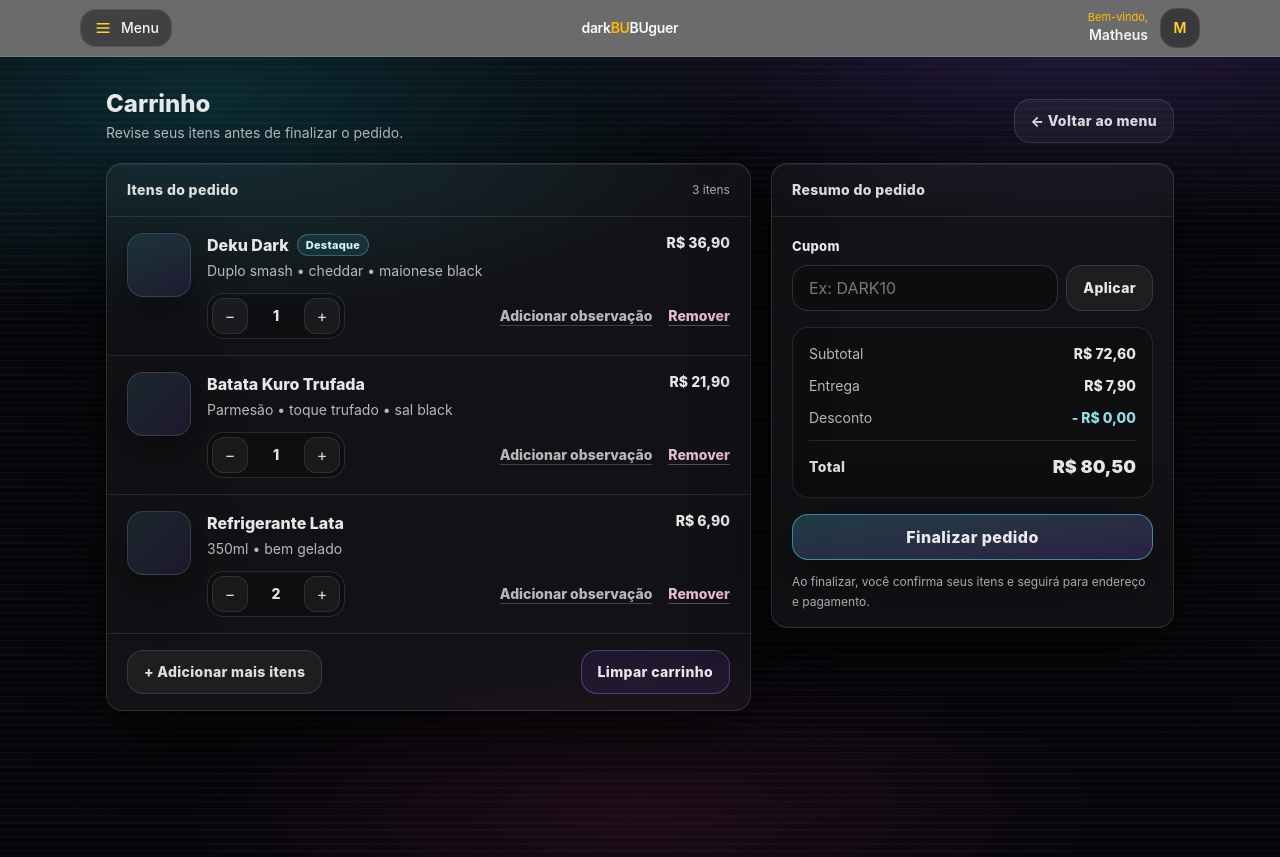
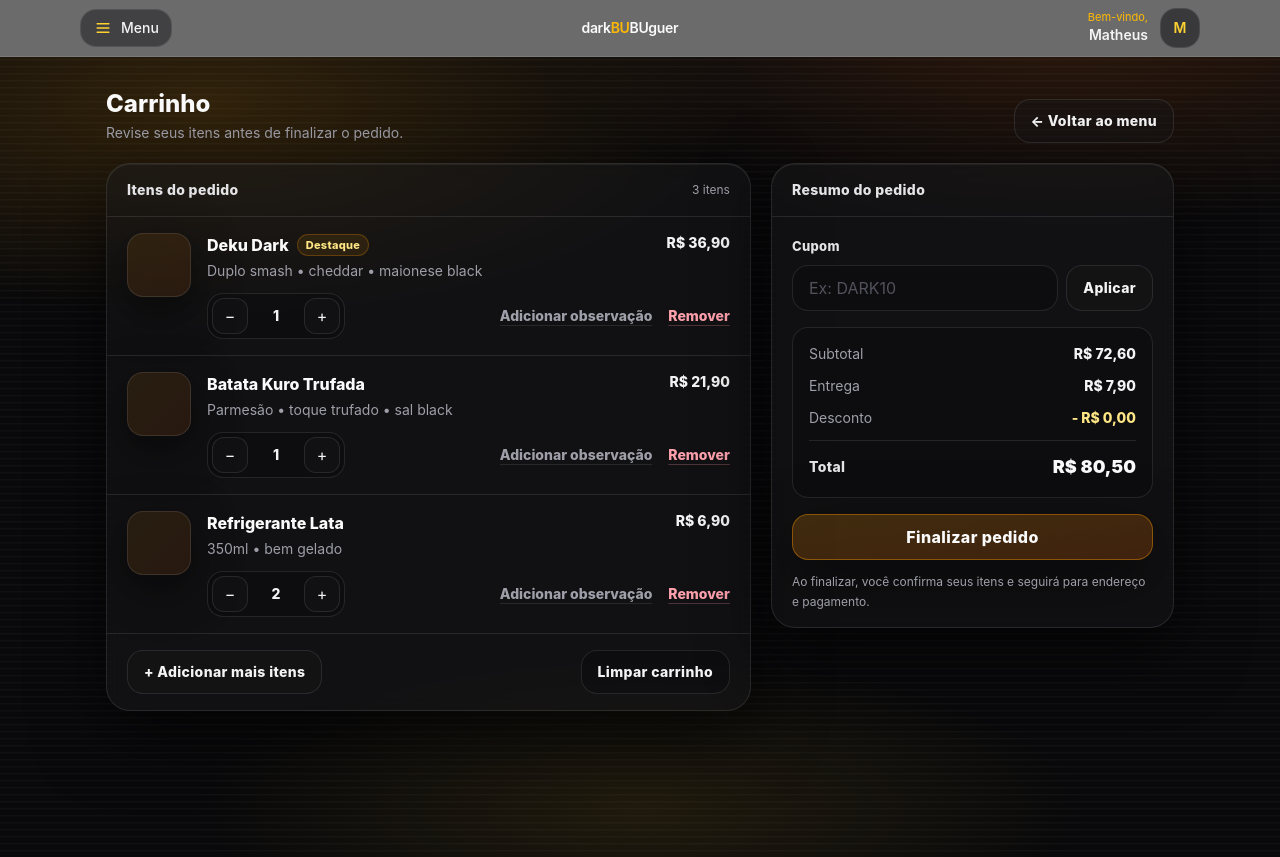
Before and after one commit to pachecx/Dark_Burguer, a React (Vite) app: page / in a window 1280 px wide. Built offline with nearby package versions, Linux system fonts and the light colour scheme.

Commit message:
style(ui): align pages with darkBUguer theme

```diff
--- a/src/pages/CartItem.tsx
+++ b/src/pages/CartItem.tsx
@@ -35,19 +35,19 @@ const cartItems: CartItem[] = [
 ];
 
 const Badge = ({ children }: { children: React.ReactNode }) => (
-  <span className="inline-flex items-center rounded-full border border-cyan-300/30 bg-cyan-300/10 px-2 py-0.5 text-[11px] font-extrabold tracking-wide text-cyan-100">
+  <span className="inline-flex items-center rounded-full border border-amber-500/25 bg-amber-500/10 px-2 py-0.5 text-[11px] font-extrabold tracking-wide text-amber-200">
     {children}
   </span>
 );
 
 export default function Carrinho() {
   return (
-    <div className="relative min-h-screen overflow-hidden bg-[#07070b] text-white/90">
+    <div className="relative min-h-screen overflow-hidden bg-zinc-950 text-zinc-100">
       {/* BG */}
       <div
         aria-hidden="true"
         className="pointer-events-none absolute -inset-10
-          bg-[radial-gradient(900px_360px_at_18%_10%,rgba(34,211,238,.18),transparent_60%),radial-gradient(900px_360px_at_82%_0%,rgba(139,92,246,.22),transparent_60%),radial-gradient(700px_240px_at_50%_90%,rgba(255,59,129,.10),transparent_65%),repeating-linear-gradient(180deg,rgba(255,255,255,.032)_0px,rgba(255,255,255,.032)_1px,transparent_2px,transparent_7px)]
+          bg-[radial-gradient(900px_360px_at_18%_10%,rgba(245,158,11,.18),transparent_60%),radial-gradient(900px_360px_at_82%_0%,rgba(249,115,22,.16),transparent_60%),radial-gradient(700px_240px_at_50%_90%,rgba(251,191,36,.10),transparent_65%),repeating-linear-gradient(180deg,rgba(255,255,255,.030)_0px,rgba(255,255,255,.030)_1px,transparent_2px,transparent_7px)]
           opacity-95"
       />
 
@@ -55,31 +55,33 @@ export default function Carrinho() {
         {/* Header */}
         <header className="mb-5 flex flex-col gap-3 sm:flex-row sm:items-end sm:justify-between">
           <div>
-            <h1 className="text-2xl font-extrabold leading-tight">Carrinho</h1>
-            <p className="mt-1 text-sm text-white/70">
+            <h1 className="text-2xl font-extrabold leading-tight text-zinc-50">
+              Carrinho
+            </h1>
+            <p className="mt-1 text-sm text-zinc-400">
               Revise seus itens antes de finalizar o pedido.
             </p>
           </div>
 
           <button
             type="button"
-            className="cursor-pointer h-11 w-full rounded-2xl border border-white/12 bg-white/5 px-4 text-sm font-extrabold tracking-wide text-white/85
-              transition hover:-translate-y-px hover:border-cyan-300/40 hover:bg-white/10
+            className="cursor-pointer h-11 w-full rounded-2xl border border-white/10 bg-zinc-900/40 px-4 text-sm font-extrabold tracking-wide text-zinc-100
+              transition hover:-translate-y-px hover:border-amber-500/25 hover:bg-zinc-900/60
               sm:w-auto"
           >
             ← Voltar ao menu
           </button>
         </header>
 
-        {/* Layout: empilha no mobile, 2 colunas no lg */}
+        {/* Layout */}
         <div className="grid gap-4 lg:grid-cols-[1.6fr_1fr] lg:gap-5">
           {/* Itens */}
-          <section className="rounded-2xl border border-white/12 bg-white/4.5 shadow-[0_22px_70px_rgba(0,0,0,.62),inset_0_1px_0_rgba(255,255,255,.06)] backdrop-blur">
+          <section className="rounded-3xl border border-white/10 bg-zinc-900/50 shadow-[0_22px_70px_rgba(0,0,0,.62),inset_0_1px_0_rgba(255,255,255,.06)] backdrop-blur">
             <div className="flex items-center justify-between border-b border-white/10 px-4 py-4 sm:px-5">
-              <p className="text-sm font-extrabold tracking-wide text-white/85">
+              <p className="text-sm font-extrabold tracking-wide text-zinc-200">
                 Itens do pedido
               </p>
-              <p className="text-xs text-white/65">{cartItems.length} itens</p>
+              <p className="text-xs text-zinc-400">{cartItems.length} itens</p>
             </div>
 
             <ul className="divide-y divide-white/10">
@@ -88,7 +90,7 @@ export default function Carrinho() {
                   <div className="flex gap-3 sm:gap-4">
                     {/* Thumb */}
                     <div
-                      className="h-14 w-14 shrink-0 rounded-2xl border border-white/12 bg-linear-to-br from-cyan-300/10 to-violet-500/10
+                      className="h-14 w-14 shrink-0 rounded-2xl border border-white/10 bg-linear-to-br from-amber-500/10 to-orange-500/10
                         shadow-[0_14px_45px_rgba(0,0,0,.55)]
                         sm:h-16 sm:w-16"
                       aria-hidden="true"
@@ -99,17 +101,17 @@ export default function Carrinho() {
                       <div className="flex items-start justify-between gap-3">
                         <div className="min-w-0">
                           <div className="flex flex-wrap items-center gap-2">
-                            <p className="min-w-0 truncate text-base font-extrabold">
+                            <p className="min-w-0 truncate text-base font-extrabold text-zinc-50">
                               {item.name}
                             </p>
                             {item.tag ? <Badge>{item.tag}</Badge> : null}
                           </div>
-                          <p className="mt-1 line-clamp-2 text-sm text-white/70">
+                          <p className="mt-1 line-clamp-2 text-sm text-zinc-400">
                             {item.desc}
                           </p>
                         </div>
 
-                        <p className="shrink-0 text-sm font-extrabold text-white/90">
+                        <p className="shrink-0 text-sm font-extrabold text-zinc-100">
                           {item.price}
                         </p>
                       </div>
@@ -117,44 +119,44 @@ export default function Carrinho() {
                       {/* actions */}
                       <div className="mt-3 flex flex-col gap-3 sm:flex-row sm:items-center sm:justify-between">
                         {/* Stepper */}
-                        <div className="inline-flex w-fit items-center gap-2 rounded-2xl border border-white/12 bg-black/20 p-1">
+                        <div className="inline-flex w-fit items-center gap-2 rounded-2xl border border-white/10 bg-zinc-950/30 p-1">
                           <button
                             type="button"
-                            className="cursor-pointer grid h-9 w-9 place-items-center rounded-xl border border-white/10 bg-white/5 text-white/85
-                              transition hover:border-cyan-300/40 hover:bg-white/10"
+                            className="cursor-pointer grid h-9 w-9 place-items-center rounded-xl border border-white/10 bg-zinc-900/40 text-zinc-100
+                              transition hover:border-amber-500/25 hover:bg-zinc-900/60"
                             aria-label="Diminuir"
                           >
                             −
                           </button>
 
-                          <span className="min-w-10 text-center text-sm font-extrabold">
+                          <span className="min-w-10 text-center text-sm font-extrabold text-zinc-100">
                             {item.qty}
                           </span>
 
                           <button
                             type="button"
-                            className="cursor-pointer grid h-9 w-9 place-items-center rounded-xl border border-white/10 bg-white/5 text-white/85
-                              transition hover:border-cyan-300/40 hover:bg-white/10"
+                            className="cursor-pointer grid h-9 w-9 place-items-center rounded-xl border border-white/10 bg-zinc-900/40 text-zinc-100
+                              transition hover:border-amber-500/25 hover:bg-zinc-900/60"
                             aria-label="Aumentar"
                           >
                             +
                           </button>
                         </div>
 
-                        {/* links: quebram no mobile */}
+                        {/* links */}
                         <div className="flex flex-wrap items-center gap-x-4 gap-y-2">
                           <button
                             type="button"
-                            className="cursor-pointer text-sm font-extrabold text-white/70 underline decoration-white/20 underline-offset-4
-                              hover:text-white/90 hover:decoration-white/40"
+                            className="cursor-pointer text-sm font-extrabold text-zinc-400 underline decoration-white/10 underline-offset-4
+                              hover:text-zinc-200 hover:decoration-white/20"
                           >
                             Adicionar observação
                           </button>
 
                           <button
                             type="button"
-                            className="cursor-pointer text-sm font-extrabold text-pink-200/90 underline decoration-pink-200/30 underline-offset-4
-                              hover:text-pink-100 hover:decoration-pink-200/60"
+                            className="cursor-pointer text-sm font-extrabold text-rose-300 underline decoration-rose-300/25 underline-offset-4
+                              hover:text-rose-200 hover:decoration-rose-300/60"
                           >
                             Remover
                           </button>
@@ -169,8 +171,8 @@ export default function Carrinho() {
             <div className="flex flex-col gap-3 border-t border-white/10 px-4 py-4 sm:flex-row sm:items-center sm:justify-between sm:px-5">
               <button
                 type="button"
-                className="h-11 w-full rounded-2xl border border-white/12 bg-white/5 px-4 text-sm font-extrabold tracking-wide text-white/85
-                  transition hover:-translate-y-px hover:border-cyan-300/40 hover:bg-white/10
+                className="h-11 w-full rounded-2xl border border-white/10 bg-zinc-900/40 px-4 text-sm font-extrabold tracking-wide text-zinc-100
+                  transition hover:-translate-y-px hover:border-amber-500/25 hover:bg-zinc-900/60
                   sm:w-auto"
               >
                 + Adicionar mais itens
@@ -178,8 +180,8 @@ export default function Carrinho() {
 
               <button
                 type="button"
-                className=" cursor-pointer h-11 w-full rounded-2xl border border-violet-400/35 bg-violet-500/10 px-4 text-sm font-extrabold tracking-wide
-                  transition hover:-translate-y-px hover:border-violet-300/60 hover:bg-violet-500/12
+                className="cursor-pointer h-11 w-full rounded-2xl border border-white/10 bg-zinc-950/30 px-4 text-sm font-extrabold tracking-wide text-zinc-100
+                  transition hover:-translate-y-px hover:border-white/20 hover:bg-zinc-950/40
                   sm:w-auto"
               >
                 Limpar carrinho
@@ -188,30 +190,30 @@ export default function Carrinho() {
           </section>
 
           {/* Resumo */}
-          <aside className="h-fit rounded-2xl border border-white/12 bg-white/4.5 shadow-[0_22px_70px_rgba(0,0,0,.62),inset_0_1px_0_rgba(255,255,255,.06)] backdrop-blur">
+          <aside className="h-fit rounded-3xl border border-white/10 bg-zinc-900/50 shadow-[0_22px_70px_rgba(0,0,0,.62),inset_0_1px_0_rgba(255,255,255,.06)] backdrop-blur">
             <div className="border-b border-white/10 px-4 py-4 sm:px-5">
-              <p className="text-sm font-extrabold tracking-wide text-white/85">
+              <p className="text-sm font-extrabold tracking-wide text-zinc-200">
                 Resumo do pedido
               </p>
             </div>
 
             <div className="px-4 py-4 sm:px-5">
-              {/* Cupom: coluna no mobile */}
+              {/* Cupom */}
               <div className="mb-4">
-                <label className="text-[13px] font-extrabold tracking-wide text-white/90">
+                <label className="text-[13px] font-extrabold tracking-wide text-zinc-200">
                   Cupom
                 </label>
 
                 <div className="mt-2 flex flex-col gap-2 sm:flex-row">
                   <input
                     placeholder="Ex: DARK10"
-                    className="h-11.5 w-full rounded-2xl border border-white/15 bg-black/25 px-4 text-white/90 outline-none transition
-                      placeholder:text-white/45 focus:border-cyan-300/50 focus:ring-4 focus:ring-cyan-300/15"
+                    className="h-11.5 w-full rounded-2xl border border-white/10 bg-zinc-950/30 px-4 text-zinc-100 outline-none transition
+                      placeholder:text-zinc-600 focus:border-amber-500/40 focus:ring-4 focus:ring-amber-500/10"
                   />
                   <button
                     type="button"
-                    className="cursor-pointer h-11.5 w-full rounded-2xl border border-white/12 bg-white/5 px-4 text-sm font-extrabold tracking-wide
-                      transition hover:-translate-y-px hover:border-cyan-300/40 hover:bg-white/10
+                    className="cursor-pointer h-11.5 w-full rounded-2xl border border-white/10 bg-zinc-900/40 px-4 text-sm font-extrabold tracking-wide text-zinc-100
+                      transition hover:-translate-y-px hover:border-amber-500/25 hover:bg-zinc-900/60
                       sm:w-auto sm:shrink-0"
                   >
                     Aplicar
@@ -220,42 +222,47 @@ export default function Carrinho() {
               </div>
 
               {/* Totais */}
-              <div className="space-y-3 rounded-2xl border border-white/10 bg-black/20 p-4">
+              <div className="space-y-3 rounded-2xl border border-white/10 bg-zinc-950/30 p-4">
                 <div className="flex items-center justify-between text-sm">
-                  <span className="text-white/70">Subtotal</span>
-                  <span className="font-extrabold">R$ 72,60</span>
+                  <span className="text-zinc-400">Subtotal</span>
+                  <span className="font-extrabold text-zinc-100">R$ 72,60</span>
                 </div>
                 <div className="flex items-center justify-between text-sm">
-                  <span className="text-white/70">Entrega</span>
-                  <span className="font-extrabold">R$ 7,90</span>
+                  <span className="text-zinc-400">Entrega</span>
+                  <span className="font-extrabold text-zinc-100">R$ 7,90</span>
                 </div>
                 <div className="flex items-center justify-between text-sm">
-                  <span className="text-white/70">Desconto</span>
-                  <span className="font-extrabold text-cyan-200/90">- R$ 0,00</span>
+                  <span className="text-zinc-400">Desconto</span>
+                  <span className="font-extrabold text-amber-200">
+                    - R$ 0,00
+                  </span>
                 </div>
 
                 <div className="h-px bg-white/10" />
 
                 <div className="flex items-center justify-between">
-                  <span className="text-sm font-extrabold tracking-wide text-white/85">
+                  <span className="text-sm font-extrabold tracking-wide text-zinc-200">
                     Total
                   </span>
-                  <span className="text-lg font-black">R$ 80,50</span>
+                  <span className="text-lg font-black text-zinc-50">
+                    R$ 80,50
+                  </span>
                 </div>
               </div>
 
               <button
                 type="button"
-                className="cursor-pointer mt-4 h-11.5 w-full rounded-2xl border border-cyan-300/50
-                  bg-linear-to-br from-cyan-300/20 to-violet-500/20 font-extrabold tracking-wide
+                className="cursor-pointer mt-4 h-11.5 w-full rounded-2xl border border-amber-500/40
+                  bg-linear-to-br from-amber-500/20 to-orange-500/20 font-extrabold tracking-wide text-zinc-50
                   shadow-[0_18px_60px_rgba(0,0,0,.55)]
-                  transition hover:-translate-y-px hover:border-cyan-300/70 hover:from-cyan-300/25 hover:to-violet-500/25"
+                  transition hover:-translate-y-px hover:border-amber-400/60 hover:from-amber-500/25 hover:to-orange-500/25"
               >
                 Finalizar pedido
               </button>
 
-              <p className="mt-3 text-xs leading-relaxed text-white/65">
-                Ao finalizar, você confirma seus itens e seguirá para endereço e pagamento.
+              <p className="mt-3 text-xs leading-relaxed text-zinc-400">
+                Ao finalizar, você confirma seus itens e seguirá para endereço e
+                pagamento.
               </p>
             </div>
           </aside>
```
Also changed, not shown: src/pages/Register.tsx (+55 -51 lines).
